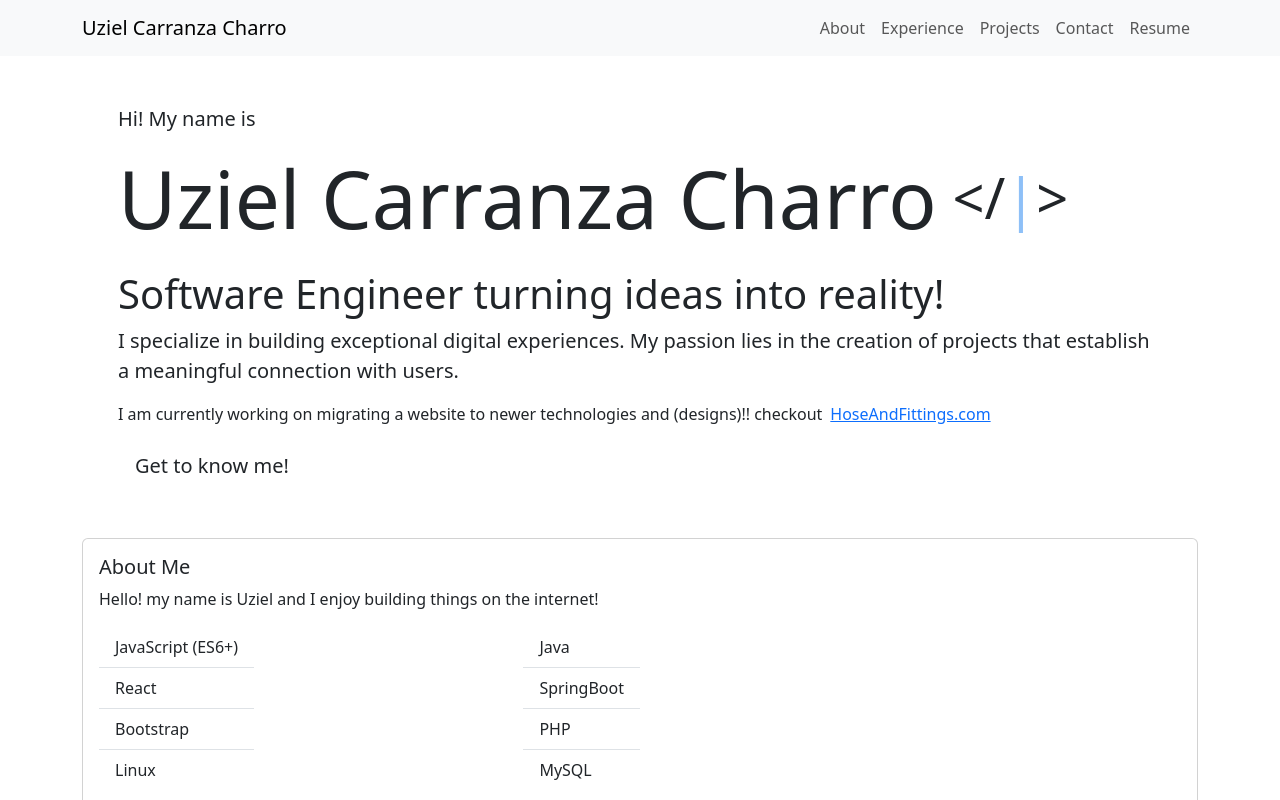
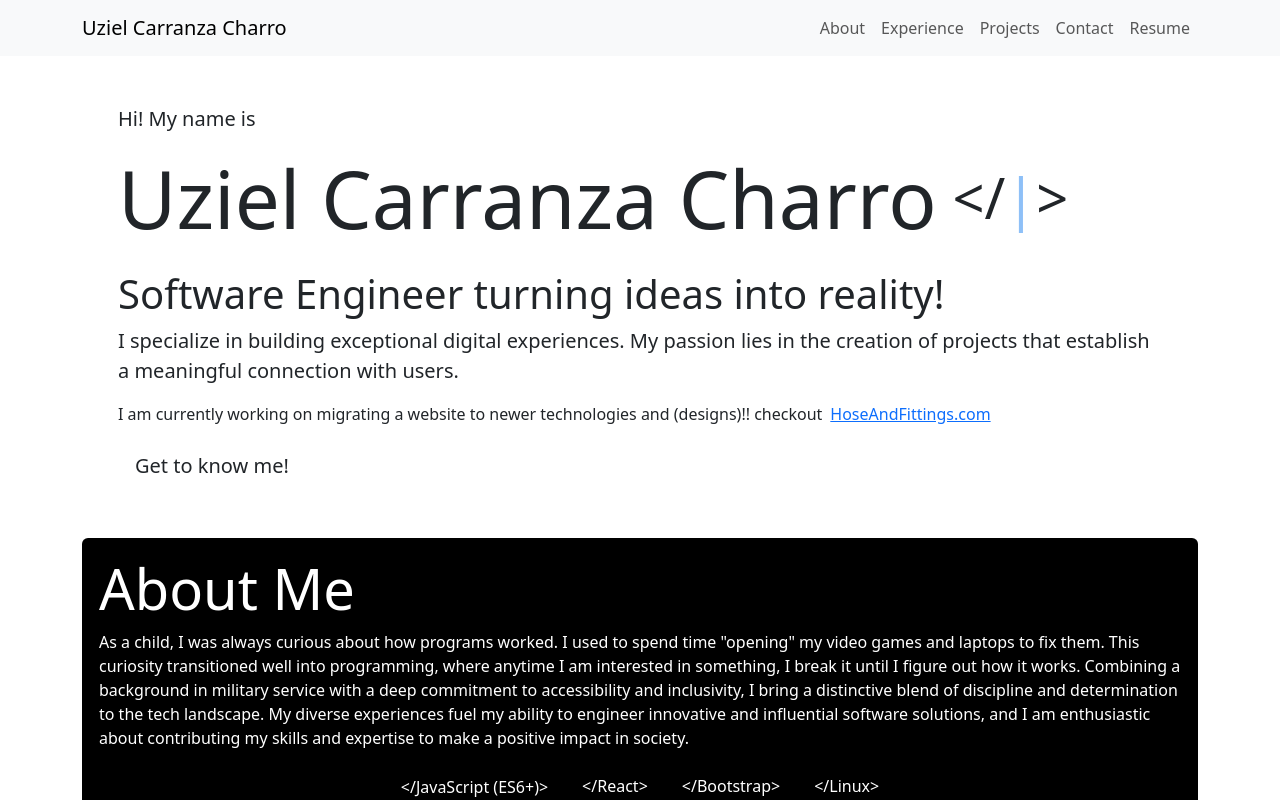
Before and after one commit to UzielCarranza/developeando, a React (Create React App) app: page / in a window 1280 px wide. Shown: the top 800 px of the page. Built offline with nearby package versions, Linux system fonts and the light colour scheme.

Commit message:
adds a description about me - adds technologies that I ve worked with

```diff
--- a/src/components/AboutMe.js
+++ b/src/components/AboutMe.js
@@ -1,27 +1,33 @@
 import {Card, Container, ListGroup} from "react-bootstrap";
 
+const frontendTechnologies = () => ["JavaScript (ES6+)", "React", "Bootstrap", "Linux"];
+const backendTechnologies = () => [ "Java", "SpringBoot", "PHP", "MySQL"];
 export const AboutMe = () => {
     return (
-        <Container id={"about-me"}>
-            <Card style={{ width: '100%' }}>
+        <Container id={"about-section"} className="d-flex flex-column justify-content-md-center">
+            <Card className="w-100 h-50 bg-black text-white">
                 <Card.Body>
-                    <Card.Title>About Me</Card.Title>
+                    <Card.Title className="display-4">About Me</Card.Title>
                     <Card.Text>
-                        Hello! my name is Uziel and I enjoy building things on the internet!
+                        As a child, I was always curious about how programs worked. I used to spend time "opening" my video games and laptops to fix them. This curiosity transitioned well into programming, where anytime I am interested in something, I break it until I figure out how it works.
+                        Combining a background in military service with a deep commitment to accessibility and inclusivity,
+                        I bring a distinctive blend of discipline and determination to the tech landscape.
+                        My diverse experiences fuel my ability to engineer innovative and influential software solutions,
+                        and I am enthusiastic about contributing my skills and expertise to make a positive impact in society.
                     </Card.Text>
 
-                    <div className={"d-flex flex-row align-content-between justify-content-between w-50"}>
-                        <ListGroup className="list-group-flush">
-                            <ListGroup.Item>JavaScript (ES6+)</ListGroup.Item>
-                            <ListGroup.Item>React</ListGroup.Item>
-                            <ListGroup.Item>Bootstrap</ListGroup.Item>
-                            <ListGroup.Item>Linux</ListGroup.Item>
+                    <div className="d-flex flex-column align-content-between justify-content-between w-100 bg-black">
+
+                        <ListGroup className="d-flex flex-row flex-wrap justify-content-between justify-content-md-center border-black" >
+                            {frontendTechnologies().map((tech, index) => (
+                                <ListGroup.Item key={index} className="bg-black text-white border-black"><span className="main-title-color">{"</"}</span>{tech}<span className="main-title-color">{">"}</span></ListGroup.Item>
+                            ))}
                         </ListGroup>
-                        <ListGroup className="list-group-flush">
-                            <ListGroup.Item>Java</ListGroup.Item>
-                            <ListGroup.Item>SpringBoot</ListGroup.Item>
-                            <ListGroup.Item>PHP</ListGroup.Item>
-                            <ListGroup.Item>MySQL</ListGroup.Item>
+
+                        <ListGroup className="d-flex flex-row flex-wrap justify-content-between justify-content-md-center" >
+                            {backendTechnologies().map((tech, index) => (
+                                <ListGroup.Item key={index} className="bg-black text-white border-black"><span className="main-title-color">{"</"}</span>{tech}<span className="main-title-color">{">"}</span></ListGroup.Item>
+                            ))}
                         </ListGroup>
                     </div>
                 </Card.Body>
```
